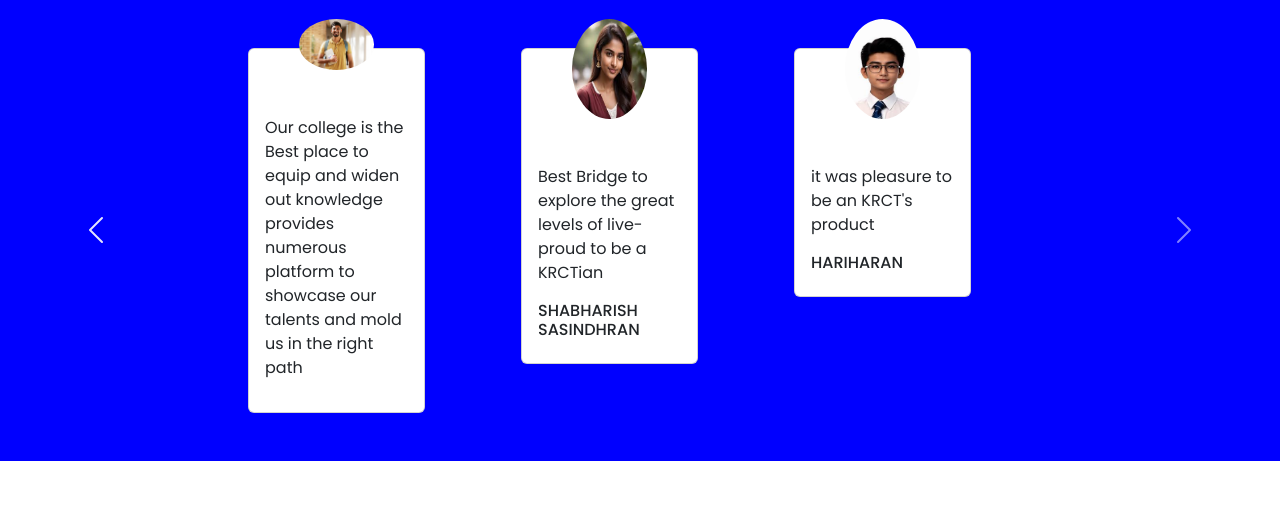
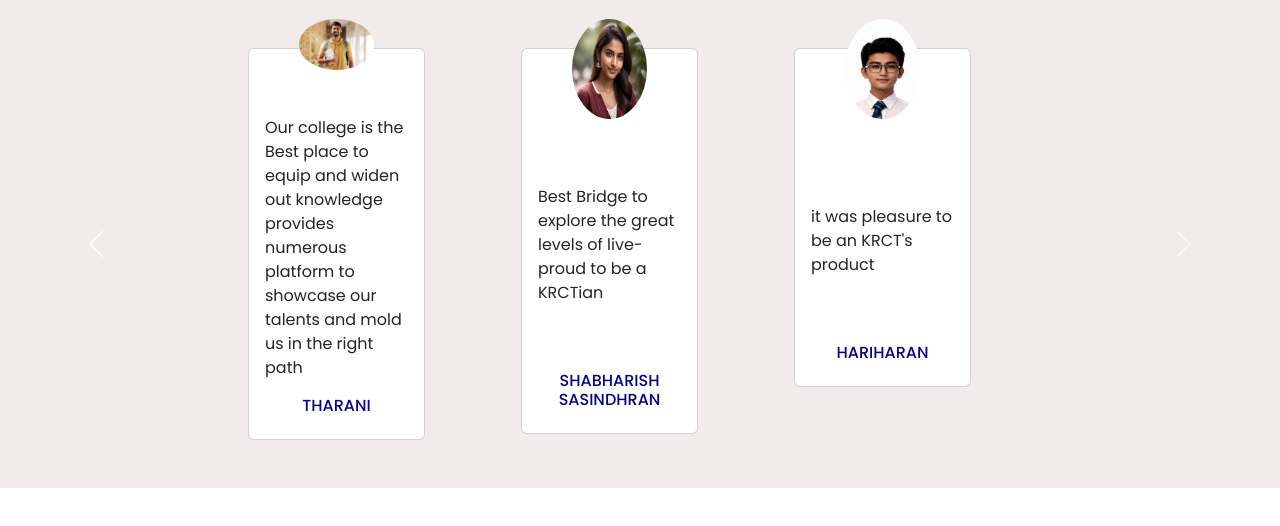
Before and after one commit to saravanansritherkumar/KRCT, a React (Create React App) app: page / in a window 1280 px wide. Shown: the top 526 px of the page. Built offline with nearby package versions, Linux system fonts and the light colour scheme.

Commit message:
modifiedopnion

```diff
--- a/src/Components/Studentsopnion.css
+++ b/src/Components/Studentsopnion.css
@@ -3,7 +3,7 @@
     width: 200px;
 }
 .mainstudents{
-    background-color: blue;
+    background-color: rgb(241, 235, 235);
 }
 #image1{
     border-radius: 100%;
@@ -30,6 +30,30 @@
     padding-left: 50px ;
     position: relative;
     top: -30px;
-
+}
+#para1{
+    padding-left: 10px;
+}
+.card2{
+    padding-top: 20px;
+}
+.card3{
+    padding-top: 40px;
 
 }
+#name1{
+
+    text-align: center;
+    color: rgb(6, 6, 124);
+
+}
+#name2{
+    text-align: center;
+    color: rgb(6, 6, 124);
+    padding-top: 50px;
+}
+#name3{
+    text-align: center;
+    color: rgb(6, 6, 124);
+    padding-top: 50px;
+}
--- a/src/Components/Studentsopnion.js
+++ b/src/Components/Studentsopnion.js
@@ -21,53 +21,54 @@ const Studentsopnion = () => {
 
                 <div className='cardcontainer'>
                   <div className='row'>
-                    <div className='col-lg-3 p-5' >
+                    <div className='col-lg-3 p-5 col-md-1' >
                       <div className='card '>
                         <img src={img2} id='image1'></img>
 
                         <div className='card-body'>
 
                           <div className='card-title'>
-                            <p>Our college is the Best place to
+                            <p >Our college is the Best place to
                               equip and widen out knowledge provides numerous platform to
                               showcase our talents and mold us in the right path
                             </p>
+                            <h6 id='name1'>THARANI</h6>
                           </div>
                         </div>
                       </div>
                     </div>
 
-                    <div className='col-lg-3 p-5' >
+                    <div className='col-lg-3 p-5 col-md-1' >
                       <div className='card '   >
                         <img src={img3} id='image2'></img>
                         <div className='card-body'>
 
                           <div className='card-title'>
-
+                            <div className='card2'>
                               <p>Best Bridge to explore the great levels of live-proud to be a KRCTian
                               </p>
 
-                            <h6>SHABHARISH SASINDHRAN</h6>
-
+                              <h6 id='name2'>SHABHARISH SASINDHRAN</h6>
 
                             </div>
                           </div>
                         </div>
                       </div>
+                    </div>
 
-                    <div className='col-lg-3 p-5'>
+                    <div className='col-lg-3 p-5 col-md-1'>
                       <div className='card ' >
                         <img src={img4} id='image3' height={120} />
 
 
                         <div className='card-body'>
-
+                          <div className='card3'>
                             <div className='card-title'>
 
                               <p>  it was pleasure to be an KRCT's product </p>
 
-                            <h6>HARIHARAN</h6>
-
+                              <h6 id='name3'>HARIHARAN</h6>
+                            </div>
                           </div>
                         </div>
                       </div>
@@ -92,7 +93,7 @@ const Studentsopnion = () => {
 
                 <div className='cardcontainer'>
                   <div className='row'>
-                    <div className='col-lg-3 p-5' >
+                    <div className='col-lg-3 p-5 col-md-1' >
                       <div className='card '>
                         <img src={img2} id='image1' />
 
@@ -100,34 +101,52 @@ const Studentsopnion = () => {
                         <div className='card-body'>
 
                           <div className='card-title'>
-                            <h4>hi</h4>
+
+                            <p>Our college is the Best place to
+                              equip and widen out knowledge provides numerous platform to
+                              showcase our talents and mold us in the right path
+                            </p>
+                            <h6 id='name1'>THARANI</h6>
+
+
                           </div>
                         </div>
                       </div>
                     </div>
 
-                    <div className='col-lg-3 p-5' >
+                    <div className='col-lg-3 p-5 col-md-1' >
                       <div className='card '   >
                         <img src={img3} id='image2' />
                         <div className='card-body'>
 
                           <div className='card-title'>
+                            <div className='card2'>
 
-                            <h4>hi</h4>
+                              <p>Best Bridge to explore the great levels of live-proud to be a KRCTian
+                              </p>
+
+                              <h6 id='name2'>SHABHARISH SASINDHRAN</h6>
+
                             </div>
                           </div>
                         </div>
                       </div>
-
-                    <div className='col-lg-3 p-5'>
+                    </div>
+                    <div className='col-lg-3 p-5 col-md-1'>
                       <div className='card ' >
                         <img src={img4} id='image3' height={120} />
 
                         <div className='card-body'>
-
+                          <div className='card3'>
                             <div className='card-title'>
 
-                            <h4>hi</h4>
+                              <p>  it was pleasure to be an KRCT's product </p>
+
+                              <h6 id='name3'>HARIHARAN</h6>
+
+                            </div>
+
+
                           </div>
                         </div>
                       </div>
@@ -158,41 +177,60 @@ const Studentsopnion = () => {
 
                 <div className='cardcontainer'>
                   <div className='row'>
-                    <div className='col-lg-3 p-5' >
+                    <div className='col-lg-3 p-5 col-md-1' >
                       <div className='card '>
                         <img src={img2} id='image1' />
+
+                        <p id='para1'>  Our college is the Best place to
+                          equip and widen out knowledge provides numerous platform to
+                          showcase our talents and mold us in the right path
+                        </p>
+                        <h6 id='name1'>THARANI</h6>
+
 
                         <div className='card-body'>
 
                           <div className='card-title'>
-                            <h4>hi</h4>
                           </div>
                         </div>
                       </div>
                     </div>
 
-                    <div className='col-lg-3 p-5' >
+                    <div className='col-lg-3 p-5 col-md-1' >
                       <div className='card '   >
                         <img src={img3} id='image2' />
                         <div className='card-body'>
 
                           <div className='card-title'>
+                            <div className='card2'>
 
-                            <h4>hi</h4>
+                              <p>Best Bridge to explore the great levels of live-proud to be a KRCTian
+                              </p>
+
+                              <h6 id='name2'>SHABHARISH SASINDHRAN</h6>
+
+
+                            </div>
                           </div>
                         </div>
                       </div>
                     </div>
 
-                    <div className='col-lg-3 p-5'>
+                    <div className='col-lg-3 p-5 col-md-1'>
                       <div className='card ' >
                         <img src={img4} id='image3' height={120} />
 
+                        <div className='card3'>
                           <div className='card-body'>
 
                             <div className='card-title'>
+                              <p>  it was pleasure to be an KRCT's product </p>
 
-                            <h4>hi</h4>
+                              <h6 id='name3'>HARIHARAN</h6>
+
+                            </div>
+
+
                           </div>
                         </div>
                       </div>
```
Lines whose indentation alone changed are shown as unchanged.
